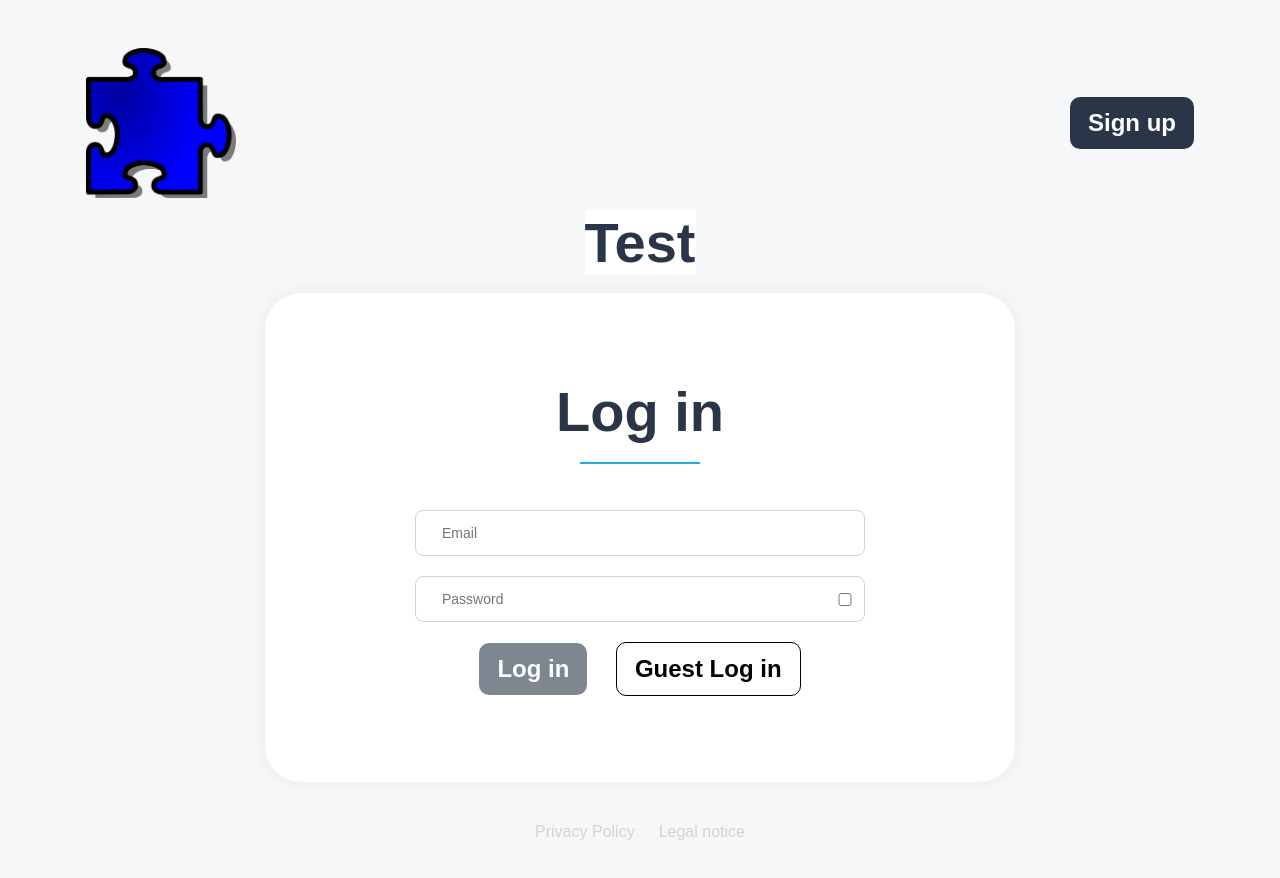
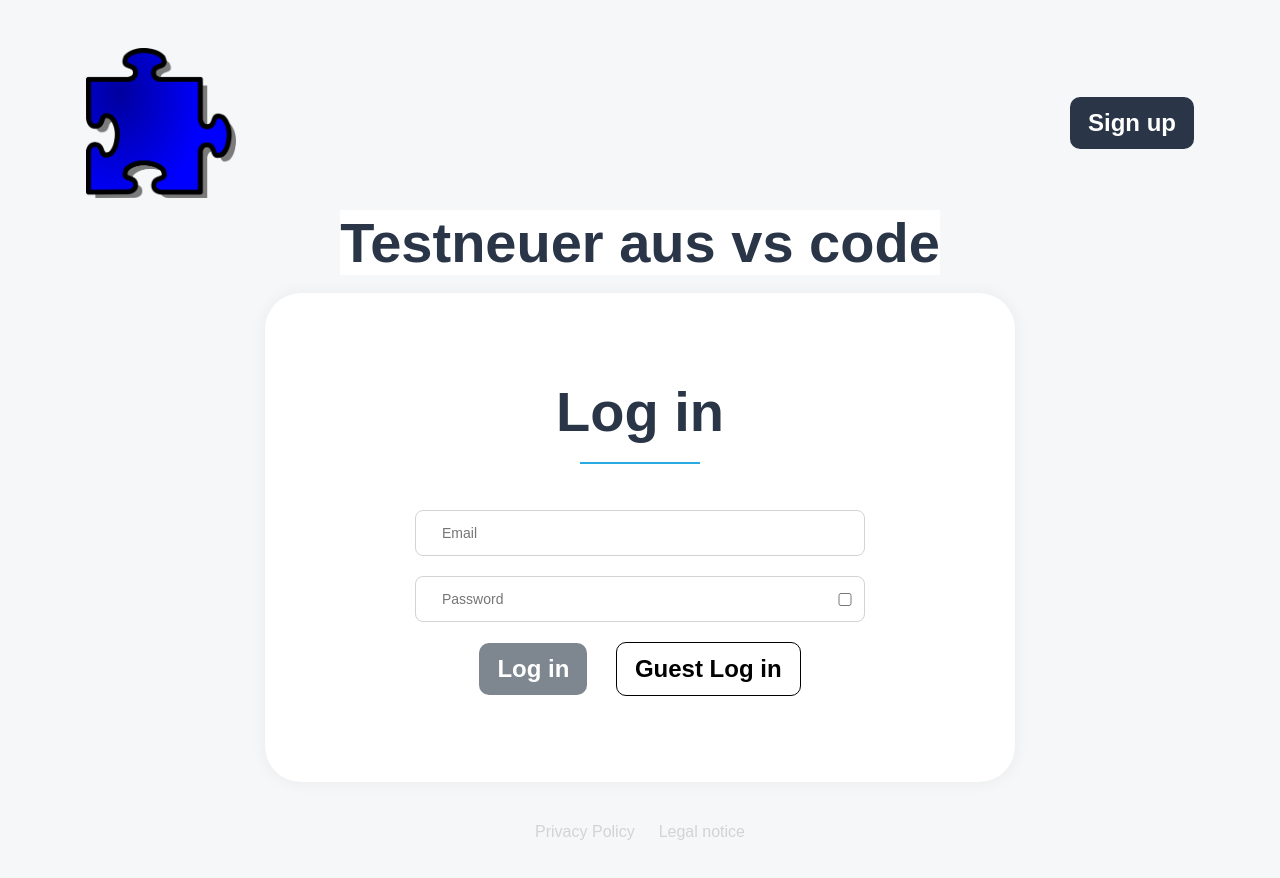
Before and after one commit to ChristopherHipper/Join, a plain HTML site: page index.html in a window 1280 px wide. Drawn offline with Linux system fonts and the light colour scheme; no server answers.

Commit message:
neuausvscode

```diff
--- a/index.html
+++ b/index.html
@@ -24,7 +24,7 @@
     </header>
 
     <main>
-        <h1>Test</h1>
+        <h1>Testneuer aus vs code</h1>
         <form class="log_and_sign_form" onsubmit="logIn(); return false">
             <h1>Log in</h1>
             <div class="seperator"></div>
```
